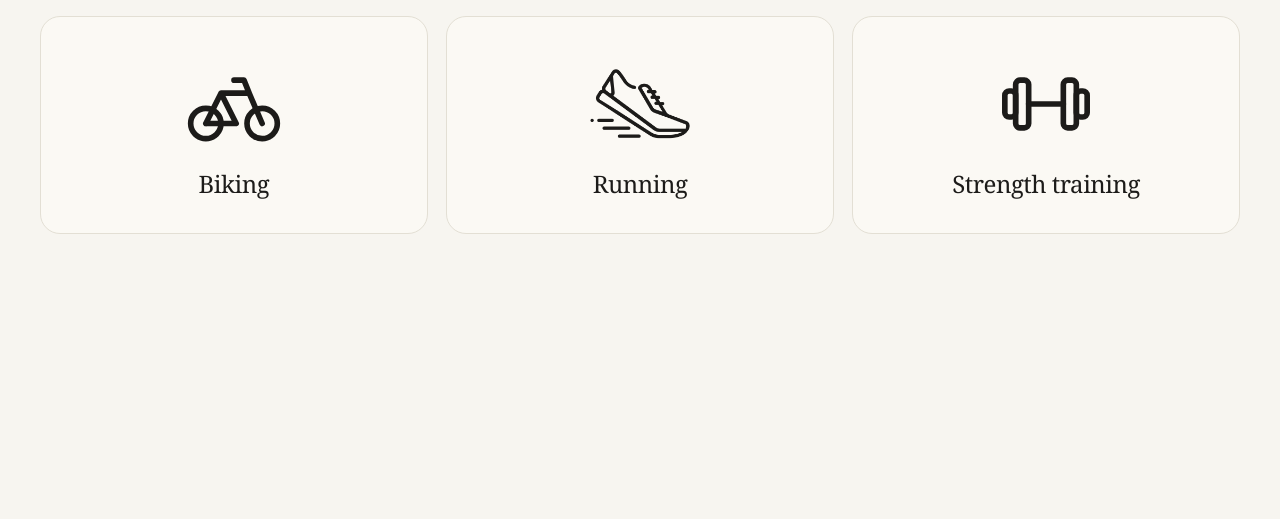
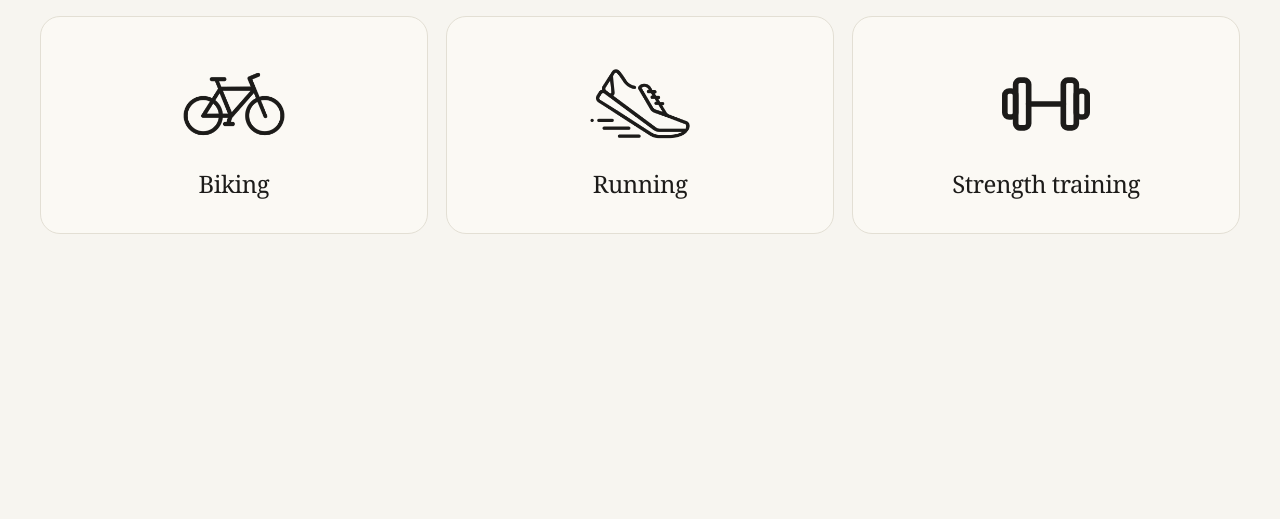
Before and after one commit to ahmad-a01/ahmad-portfolio, an Astro site: page / in a window 1280 px wide. Shown: the part 4688-5207 px from the top of the page. Built offline with nearby package versions, Linux system fonts and the light colour scheme; Astro itself is replaced by a stand-in of ours.

Commit message:
Use the provided bike image for the Biking card
Co-Authored-By: Claude Opus 5.5 <noreply@anthropic.com>
Claude-Session: https://claude.ai/code/session_01Pmy5G8N8TUE1wr1hyQF2Qz

```diff
--- a/src/components/OffTheClock.astro
+++ b/src/components/OffTheClock.astro
@@ -5,6 +5,7 @@ import { url } from '../lib/url';
 import cyberpunk from '../assets/images/cyberpunk-2077.jpg';
 import flStudio from '../assets/images/fl-studio.jpg';
 import runningShoe from '../assets/images/running-shoe.png';
+import bike from '../assets/images/bike.png';
 
 const tags = [
   { key: 'game', label: 'Gaming' },
@@ -73,7 +74,7 @@ const tags = [
         <article class="tile t-act" data-key="active" data-reveal style={`--delay:${i * 0.06}s`}>
           <span class="act-icon" aria-hidden="true">
             {a.icon === 'bike' && (
-              <svg viewBox="0 0 24 24"><circle cx="5.5" cy="16.5" r="3.5" /><circle cx="18.5" cy="16.5" r="3.5" /><path d="M5.5 16.5 9 9.5h6.5l3 7M9 9.5l3.5 7h-7M15.5 9.5l-1.2-3H12" /></svg>
+              <span class="act-img" style={`--icon:url(${bike.src})`}></span>
             )}
             {a.icon === 'run' && (
               <span class="act-img" style={`--icon:url(${runningShoe.src})`}></span>
```
Also changed, not shown: src/assets/images/bike.png (added).
